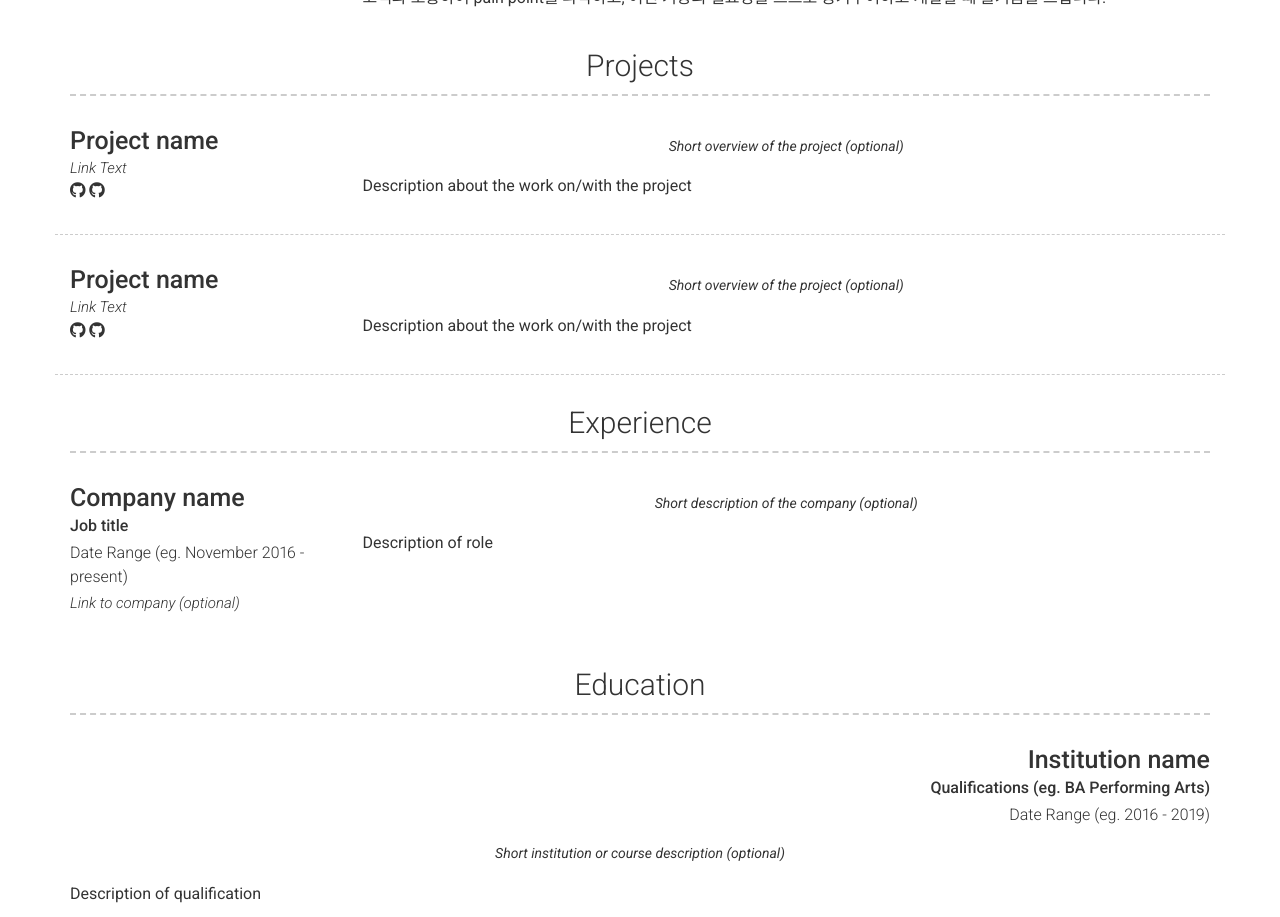
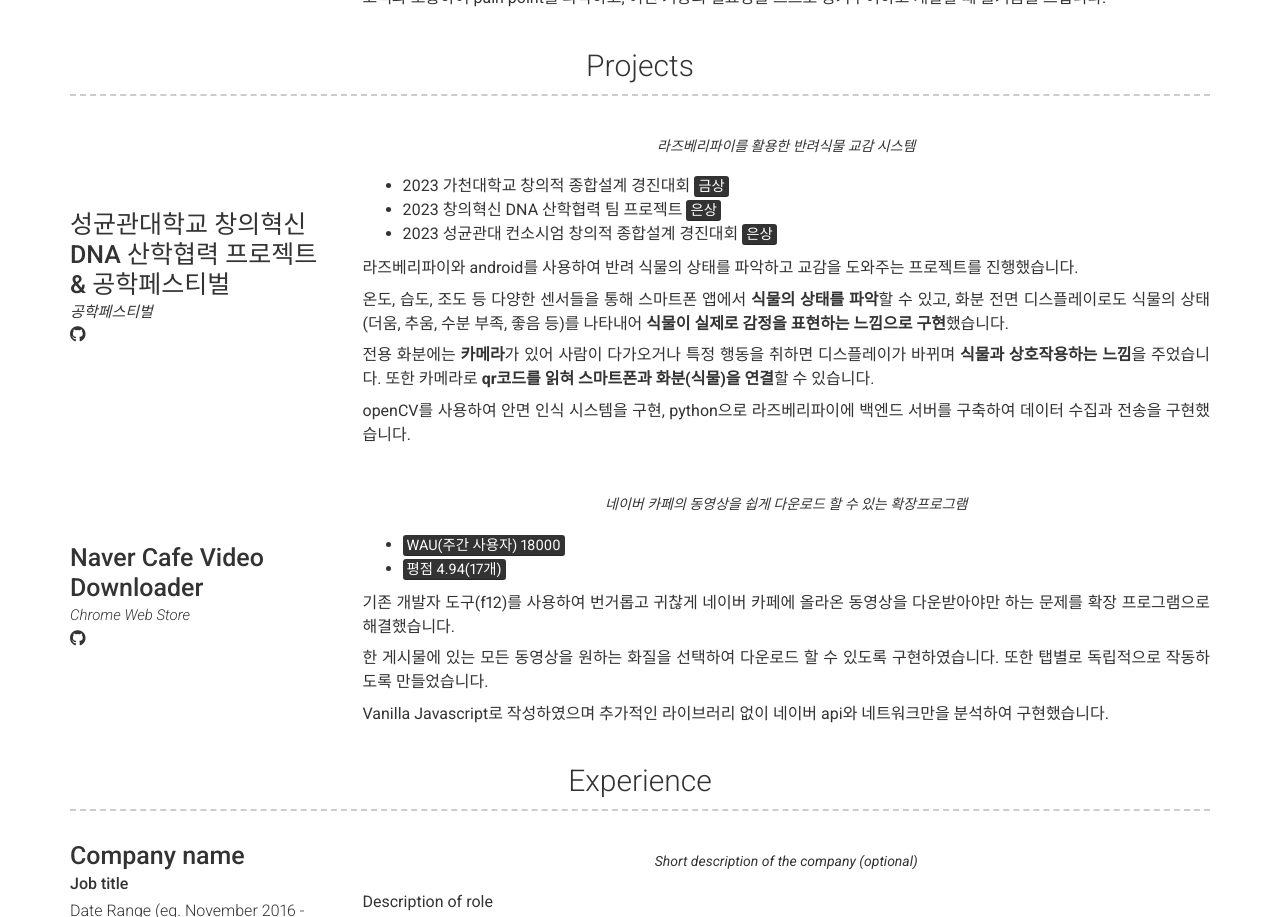
Before and after one commit to Hangyeol-SSeo/Hangyeol-SSeo.github.io, a Jekyll site: the page built from index.md, in a window 1280 px wide and 1400 px high, cut to the strip 483-1400 px from the top of the window. Built offline with Jekyll 4.4.1, drawn with Linux system fonts in a browser that asks for light colours; nearby versions of some CDN libraries.

Commit message:
Projects 작성

```diff
--- a/_config.yml
+++ b/_config.yml
@@ -66,39 +66,51 @@
     layout: list # Type of content section (list/text)
     content:
       - layout: left
-        border: weak  # Value of `weak` will display a weak border below this item. # Any
+        # border: weak  # Value of `weak` will display a weak border below this item. # Any
                       # other value (or no value) means no border will be displayed
-        title: Project name
-        link: Link to project (eg. sproogen.github.io/modern-resume-theme)(optional)
-        link_text: Link Text
+        title: 성균관대학교 창의혁신 DNA 산학협력 프로젝트 & 공학페스티벌
+        link: http://www.e2festa.kr/
+        link_text: 공학페스티벌
         additional_links:
-          - title:  Github page for project (eg. sproogen/modern-resume-theme)
+          - title: Github
             icon: fab fa-github
-            url: Link to project (eg. sproogen.github.io/modern-resume-theme)(optional)
-          - title:  Github page for project (eg. sproogen/modern-resume-theme)
+            url: https://github.com/Hangyeol-SSeo/Companion-Plant-App
+        quote: >
+          라즈베리파이를 활용한 반려식물 교감 시스템
+        description: | # this will include new lines to allow paragraphs
+          - 2023 가천대학교 창의적 종합설계 경진대회 <mark>금상</mark>
+          - 2023 창의혁신 DNA 산학협력 팀 프로젝트 <mark>은상</mark>
+          - 2023 성균관대 컨소시엄 창의적 종합설계 경진대회 <mark>은상</mark>
+
+          라즈베리파이와 android를 사용하여 반려 식물의 상태를 파악하고 교감을 도와주는 프로젝트를 진행했습니다.
+
+          온도, 습도, 조도 등 다양한 센서들을 통해 스마트폰 앱에서 **식물의 상태를 파악**할 수 있고, 화분 전면 디스플레이로도 식물의 상태(더움, 추움, 수분 부족, 좋음 등)를 나타내어 **식물이 실제로 감정을 표현하는 느낌으로 구현**했습니다.
+
+          전용 화분에는 **카메라**가 있어 사람이 다가오거나 특정 행동을 취하면 디스플레이가 바뀌며 **식물과 상호작용하는 느낌**을 주었습니다.
+          또한 카메라로 **qr코드를 읽혀 스마트폰과 화분(식물)을 연결**할 수 있습니다.
+
+          openCV를 사용하여 안면 인식 시스템을 구현, python으로 라즈베리파이에 백엔드 서버를 구축하여 데이터 수집과 전송을 구현했습니다.
+
+      - layout: left
+        title: Naver Cafe Video Downloader
+        link: https://chromewebstore.google.com/detail/navercafe-video-downloade/glclhpipfpfammoflcfnknnlddkgpdoe
+        link_text: Chrome Web Store
+        additional_links:
+          - title: Github
             icon: fab fa-github
-            url: Link to project (eg. sproogen.github.io/modern-resume-theme)(optional)
+            url: https://github.com/Hangyeol-SSeo/NaverCafe-VideoDownloader
         quote: >
-          Short overview of the project (optional)
+          네이버 카페의 동영상을 쉽게 다운로드 할 수 있는 확장프로그램
         description: | # this will include new lines to allow paragraphs
-          Description about the work on/with the project
-      - layout: left
-        border: weak  # Value of `weak` will display a weak border below this item. # Any
-        # other value (or no value) means no border will be displayed
-        title: Project name
-        link: Link to project (eg. sproogen.github.io/modern-resume-theme)(optional)
-        link_text: Link Text
-        additional_links:
-          - title: Github page for project (eg. sproogen/modern-resume-theme)
-            icon: fab fa-github
-            url: Link to project (eg. sproogen.github.io/modern-resume-theme)(optional)
-          - title: Github page for project (eg. sproogen/modern-resume-theme)
-            icon: fab fa-github
-            url: Link to project (eg. sproogen.github.io/modern-resume-theme)(optional)
-        quote: >
-          Short overview of the project (optional)
-        description: | # this will include new lines to allow paragraphs
-          Description about the work on/with the project
+          - <mark>WAU(주간 사용자) 18000</mark>
+          - <mark>평점 4.94(17개)</mark>
+
+          기존 개발자 도구(f12)를 사용하여 번거롭고 귀찮게 네이버 카페에 올라온 동영상을 다운받아야만 하는 문제를 확장 프로그램으로 해결했습니다.
+
+          한 게시물에 있는 모든 동영상을 원하는 화질을 선택하여 다운로드 할 수 있도록 구현하였습니다. 또한 탭별로 독립적으로 작동하도록 만들었습니다.
+
+          Vanilla Javascript로 작성하였으며 추가적인 라이브러리 없이 네이버 api와 네트워크만을 분석하여 구현했습니다.
+
   - title: Experience
     layout: list
     content:
```
Also changed, not shown: 1 other file.
